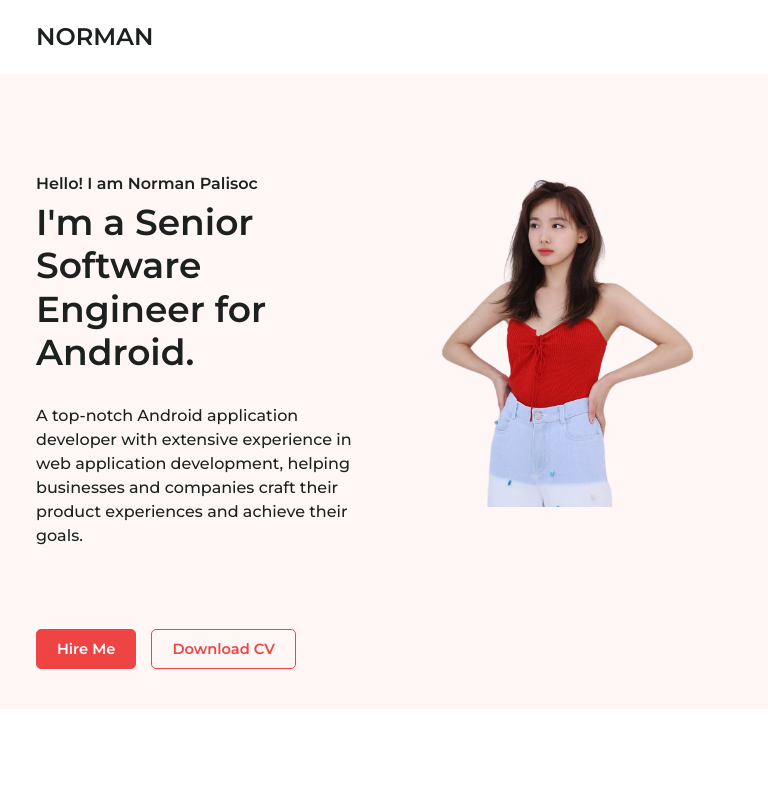
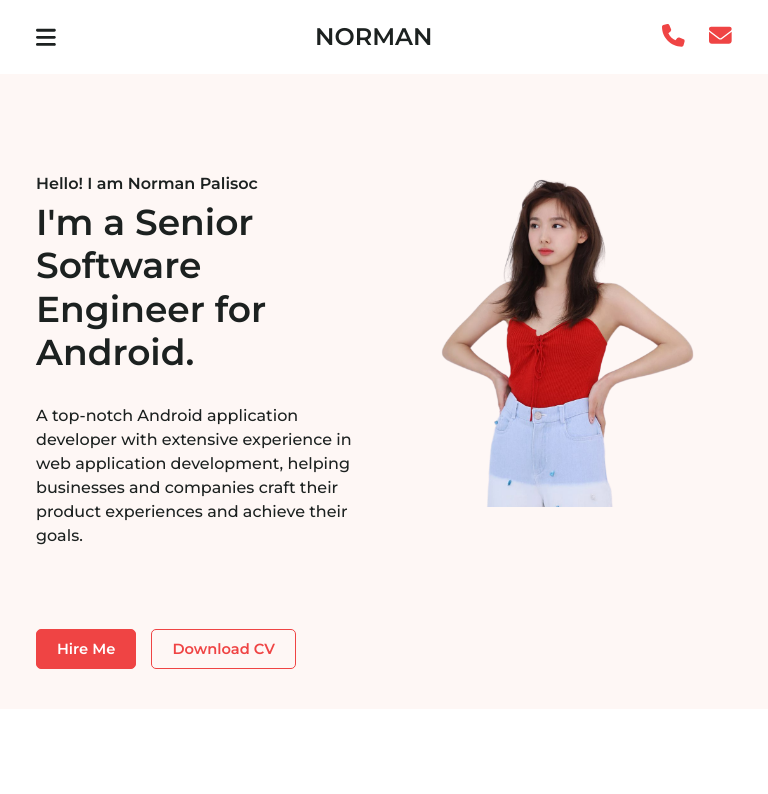
Before and after one commit to IAmArien/norman, a React (Create React App) app: page / in a window 768 px wide. Shown: the top 794 px of the page. Built offline with nearby package versions, Linux system fonts and the light colour scheme.

Commit message:
feat: add responsive contact icons and toggle icon in navbar

```diff
--- a/src/components/header/Header.tsx
+++ b/src/components/header/Header.tsx
@@ -4,13 +4,14 @@ import { Container, Nav, Navbar, Button } from 'react-bootstrap';
 import './css/header.css';
 
 import { FontAwesomeIcon } from "@fortawesome/react-fontawesome";
-import { faChevronDown } from "@fortawesome/free-solid-svg-icons";
+import { faBars, faChevronDown, faEnvelope, faPhone } from "@fortawesome/free-solid-svg-icons";
 
 export const Header =(): React.ReactElement => {
     return (
         <React.Fragment>
             <Navbar expand='lg' fixed='top' className='justify-content-between nav-bg-light nav-header-container'>
                 <Container>
+                    <FontAwesomeIcon icon={faBars} className="img-toggle-icon" />
                     <Navbar.Brand>
                         <Nav.Link href="./" className="nav-brand">NORMAN</Nav.Link>
                     </Navbar.Brand>
@@ -53,6 +54,10 @@ export const Header =(): React.ReactElement => {
                             </Nav.Item>
                         </Nav>
                     </Navbar.Collapse>
+                    <div className="div-contact-mobile-wrapper">
+                        <FontAwesomeIcon icon={faPhone} className="img-contact-collapsed-icon" />&nbsp;&nbsp;&nbsp;&nbsp;&nbsp;&nbsp;
+                        <FontAwesomeIcon icon={faEnvelope} className="img-contact-collapsed-icon" />
+                    </div>
                 </Container>
             </Navbar>
         </React.Fragment>
--- a/src/components/header/css/header.css
+++ b/src/components/header/css/header.css
@@ -160,3 +160,43 @@
     background: #ef4444 !important;
     color: #FFFFFF !important;
 }
+
+.img-toggle-icon {
+    color: #1C2120;
+    font-size: 17pt;
+    display: none;
+    padding-left: 15px;
+}
+
+.img-contact-collapsed-icon {
+    color: #ef4444;
+    font-size: 17pt;
+}
+
+.div-contact-mobile-wrapper {
+    display: none;
+    padding-right: 15px;
+}
+
+@media only screen and (min-width: 0px) and (max-width: 992px) {
+    .navbar-brand {
+        display: block;
+        margin: auto;
+        padding-left: 30px;
+    }
+    .img-toggle-icon {
+        display: block;
+    }
+    .div-contact-mobile-wrapper {
+        display: block;
+    }
+}
+
+@media only screen and (min-width: 576px) {
+    .img-toggle-icon {
+        padding-left: 0px;
+    }
+    .div-contact-mobile-wrapper {
+        padding-right: 0px;
+    }
+}
```
